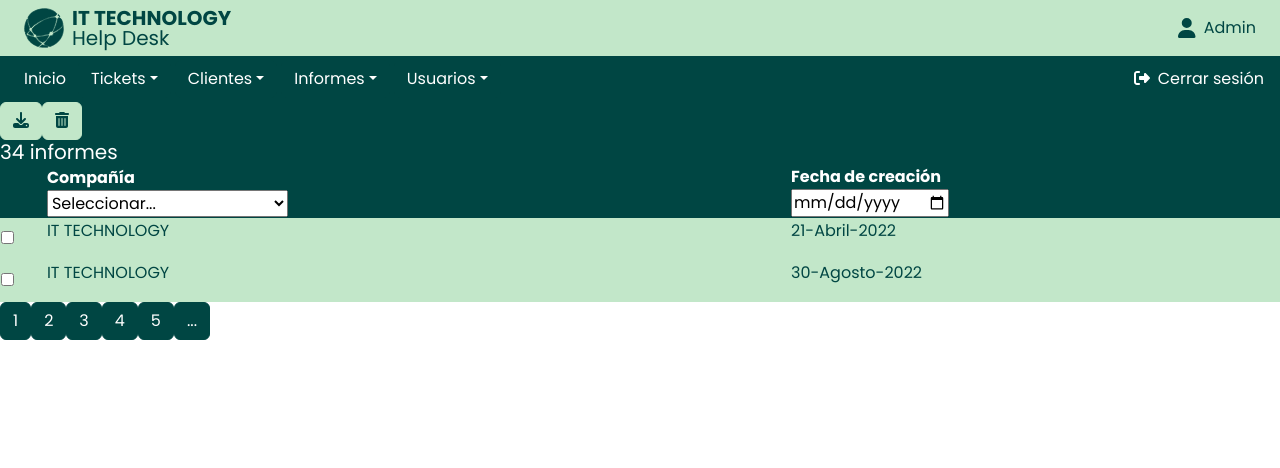
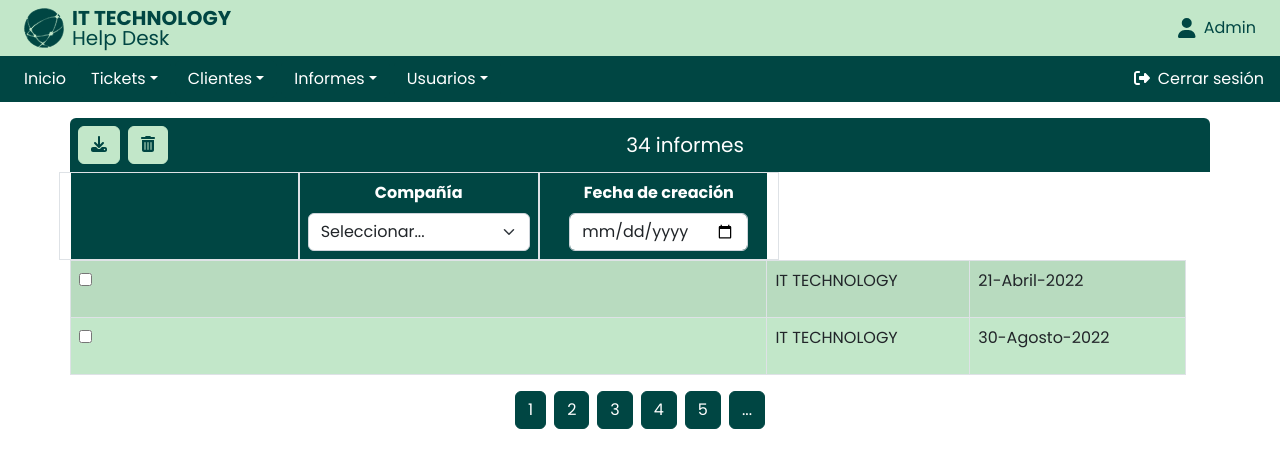
Before and after one commit to sebastianiv21/it-helpdesk, a React (Create React App) app in the folder client/: page /listado-informes in a window 1280 px wide. Shown: the top 468 px of the page. Built offline with nearby package versions, Linux system fonts and the light colour scheme.

Commit message:
Agregadas vistas de informes y clientes

```diff
--- a/client/src/pages/GenerarInforme.jsx
+++ b/client/src/pages/GenerarInforme.jsx
@@ -1,28 +1,34 @@
 import { FontAwesomeIcon } from "@fortawesome/react-fontawesome";
-import { faDownload} from "@fortawesome/free-solid-svg-icons";
+import { faDownload } from "@fortawesome/free-solid-svg-icons";
 
 const GenerarInforme = () => {
   return (
-    <div className="m-2">
-      <div className="bg-primary text-white">
-        <h5 className="m-0 ps-4 py-2">Generacion de informes</h5>
+    <div className="container m-4 mx-auto">
+      <div className="bg-primary text-white rounded-top">
+        <h5 className="m-0 ps-4 py-3">Generacion de informes</h5>
         </div>
-        <div className="bg-secondary">
-          <form>
+        <div className="bg-secondary p-3 rounded-bottom">
+          <form className="d-flex justify-content-around">
             {/* <!--Este es el formulario de la generacion de informes--> */}
-            <label htmlFor="compania">Compañía</label>
-            <select name="compania" id="compania">
+            <div className="d-flex flex-column">
+            <label htmlFor="compania" className="form-label">Compañía</label>
+            <select name="compania" id="compania" className="form-select">
               <option selected value="" disabled>Seleccionar...</option>
               <option value="FAM">Fundacion alto magdalena</option>
               <option value="varisur">Varisur</option>
               <option value="LCC">Liga contra el cancer</option>
             </select>
-            <label htmlFor="fechaInicio">Fecha Inicio</label>
-            <input type="date" name="fechaInicio" id="fechaInicio" />
-            <label htmlFor="fechaFinal">Fecha Final</label>
-            <input type="date" name="fechaFinal" id="fechaFinal" />
-            <button className="btn btn-primary text-white">
-            <FontAwesomeIcon icon={faDownload}/>
+            </div>
+            <div className="d-flex flex-column">
+            <label htmlFor="fechaInicio" className="form-label">Fecha Inicio</label>
+            <input type="date" name="fechaInicio" id="fechaInicio" className="form-control" />
+            </div>
+            <div className="d-flex flex-column">
+            <label htmlFor="fechaFinal" className="form-label">Fecha Final</label>
+            <input type="date" name="fechaFinal" id="fechaFinal" className="form-control" />
+            </div>
+            <button className="btn btn-primary text-white m-2 my-3">
+              <FontAwesomeIcon icon={faDownload}/>
               <span className="ms-2">Generar</span>
             </button>
           </form>
--- a/client/src/pages/ListadoInformes.jsx
+++ b/client/src/pages/ListadoInformes.jsx
@@ -1,64 +1,104 @@
 import { FontAwesomeIcon } from "@fortawesome/react-fontawesome";
-import { faDownload, faTrashCan} from "@fortawesome/free-solid-svg-icons";
+import { faDownload, faTrashCan } from "@fortawesome/free-solid-svg-icons";
 
 const ListadoInformes = () => {
   return (
-    <div>
-        <div>
-          <div className="bg-primary">
+    <div className="container">
+      <div className="row">
+        <div className="bg-primary d-flex p-2 position-relative rounded-top mt-3 align-items-center">
           {/* <!--Primera fila--> */}
-            <button className="btn btn-secondary text-primary">
-              <FontAwesomeIcon icon={faDownload}/>
+          <button className="btn btn-secondary text-primary me-2">
+            <FontAwesomeIcon icon={faDownload} />
           </button>
           <button className="btn btn-secondary text-primary">
-            <FontAwesomeIcon icon={faTrashCan}/>
+            <FontAwesomeIcon icon={faTrashCan} />
           </button>
-            <h5 className="text-white m-0">34 informes</h5>
+          <h5 className="text-white m-0 mx-auto">34 informes</h5>
         </div>
-          <table className="w-100">
+        <div className="row">
+          <table className="table table-bordered table-hover table-striped">
             <thead className="bg-primary text-white">
-              <tr>
-                <th></th>
-                <th>
-                  <label htmlFor="compania" className="d-block">Compañía</label>
-                  <select name="compania" id="compania">
-                    <option selected value="" disabled>Seleccionar...</option>
+              <tr className="row">
+                <th className="d-flex flex-column justify-content-center col">
+
+                </th>
+                <th className="d-flex flex-column justify-content-center col">
+                  <label htmlFor="compania" className="form-label text-center">
+                    Compañía
+                  </label>
+                  <div className="mx-auto">
+                    <select
+                      name="compania"
+                      id="compania"
+                      className="form-select"
+                    >
+                      <option selected value="" disabled>
+                        Seleccionar...
+                      </option>
                       <option value="FAM">Fundacion alto magdalena</option>
                       <option value="varisur">Varisur</option>
                       <option value="LCC">Liga contra el cancer</option>
                     </select>
+                  </div>
                 </th>
-                <th>
-                  <label htmlFor="fechaCreacion" className="d-block">Fecha de creación</label>
-                  <input type="date" name="fechaCreacion" id="fechaCreacion" />
+                <th className="d-flex flex-column justify-content-center col">
+                  <label
+                    htmlFor="fechaCreacion"
+                    className="form-label text-center"
+                  >
+                    Fecha de creación
+                  </label>
+                  <div className="mx-auto">
+                    <input
+                      type="date"
+                      name="fechaCreacion"
+                      id="fechaCreacion"
+                      className="form-control"
+                    />
+                  </div>
                 </th>
               </tr>
             </thead>
-            <tbody className="bg-secondary text-primary">
+            <tbody className="bg-secondary">
               <tr>
-                <td><input type="checkbox" name="" id="" /></td>
-                <td><p>IT TECHNOLOGY</p></td>
-                <td><p>21-Abril-2022</p></td>
+                <td>
+                  <input type="checkbox" name="" id="" />
+                </td>
+                <td>
+                  <p>IT TECHNOLOGY</p>
+                </td>
+                <td>
+                  <p>21-Abril-2022</p>
+                </td>
               </tr>
               <tr>
-                <td><input type="checkbox" name="" id="" /></td>
-                <td><p>IT TECHNOLOGY</p></td>
-                <td><p>30-Agosto-2022</p></td>
+                <td>
+                  <input type="checkbox" name="" id="" />
+                </td>
+                <td>
+                  <p>IT TECHNOLOGY</p>
+                </td>
+                <td>
+                  <p>30-Agosto-2022</p>
+                </td>
               </tr>
             </tbody>
           </table>
         </div>
-        <div>
+      </div>
+      <div className="d-flex">
         {/* <!--Botones--> */}
-          <button className="btn btn-primary text-white">1</button>
-          <button className="btn btn-primary text-white">2</button>
-          <button className="btn btn-primary text-white">3</button>
-          <button className="btn btn-primary text-white">4</button>
-          <button className="btn btn-primary text-white">5</button>
-          <button className="btn btn-primary text-white">...</button>
+        <div className="mx-auto">
+          <button className="btn btn-primary text-white mx-1">1</button>
+          <button className="btn btn-primary text-white mx-1">2</button>
+          <button className="btn btn-primary text-white mx-1">3</button>
+          <button className="btn btn-primary text-white mx-1">4</button>
+          <button className="btn btn-primary text-white mx-1">5</button>
+          <button className="btn btn-primary text-white mx-1">...</button>
         </div>
       </div>
-  )
-}
+    </div>
+  );
+};
 
-export default ListadoInformes
+export default ListadoInformes;
--- a/client/src/pages/RegistrarCliente.jsx
+++ b/client/src/pages/RegistrarCliente.jsx
@@ -1,34 +1,77 @@
 import { FontAwesomeIcon } from "@fortawesome/react-fontawesome";
-import { faBan, faFloppyDisk} from "@fortawesome/free-solid-svg-icons";
+import { faBan, faFloppyDisk } from "@fortawesome/free-solid-svg-icons";
 
 const RegistrarCliente = () => {
   return (
-    <div>
-        <h5 className="bg-primary text-white p-2 m-0">Contacto</h5>
-        <div className="bg-secondary text-primary">
-          <form>
-            <label htmlFor="email">Email(*)</label>
-            <input type="text" name="email" id="email" />
-            <label htmlFor="nombres">Nombres(*)</label>
-            <input type="text" name="nombres" id="nombres" />
-            <label htmlFor="apellidos">Apellidos(*)</label>
-            <input type="text" name="apellidos" id="apellidos" />
-            <label htmlFor="tel">Teléfono(*)</label>
-            <input type="text" name="tel" id="tel" />
-            <label htmlFor="compania">Compañía(*)</label>
-            <input type="text" name="compania" id="compania" />
-            <label htmlFor="ubicacion">Ubicación</label>
-            <input type="text" name="ubicacion" id="ubicacion" />
-            <button className="btn btn-primary text-white">
-            <FontAwesomeIcon icon={faBan}/><span className="ms-2">Cancelar</span>
-            </button>
-            <button className="btn btn-primary text-white">
-            <FontAwesomeIcon icon={faFloppyDisk}/><span className="ms-2">Guardar</span>
-            </button>
-          </form>
-        </div>
+    <div className="container m-4 mx-auto">
+      <div className="bg-primary text-white rounded-top">
+        <h5 className="m-0 ps-4 py-3">Contacto</h5>
       </div>
-  )
-}
+      <div className="bg-secondary p-3 rounded-bottom text-primary">
+        <form>
+          <div className="d-flex justify-content-around mb-3">
+            <div>
+              <label htmlFor="email" className="form-label m-0">
+                Email(*)
+              </label>
+              <input
+                type="text"
+                name="email"
+                id="email"
+                className="form-control"
+              />
+            </div>
+            <div>
+              <label htmlFor="nombres" className="form-label m-0">
+                Nombres(*)
+              </label>
+              <input
+                type="text"
+                name="nombres"
+                id="nombres"
+                className="form-control"
+              />
+            </div>
+            <div>
+              <label htmlFor="apellidos" className="form-label m-0">
+                Apellidos(*)
+              </label>
+              <input
+                type="text"
+                name="apellidos"
+                id="apellidos"
+                className="form-control"
+              />
+            </div>
+          </div>
+          <div className="d-flex justify-content-around mb-5">
+            <div>
+          <label htmlFor="tel" className="form-label m-0">Teléfono(*)</label>
+          <input type="text" name="tel" id="tel" className="form-control" />
+          </div>
+          <div>
+          <label htmlFor="compania" className="form-label m-0">Compañía(*)</label>
+          <input type="text" name="compania" id="compania" className="form-control" />
+          </div>
+          <div>
+          <label htmlFor="ubicacion" className="form-label m-0">Ubicación</label>
+          <input type="text" name="ubicacion" id="ubicacion" className="form-control" />
+          </div>
+          </div>
+          <div className="d-flex justify-content-end">
+          <button className="btn btn-primary text-white me-3">
+            <FontAwesomeIcon icon={faBan} />
+            <span className="ms-2">Cancelar</span>
+          </button>
+          <button className="btn btn-primary text-white me-5">
+            <FontAwesomeIcon icon={faFloppyDisk} />
+            <span className="ms-2">Guardar</span>
+          </button>
+          </div>
+        </form>
+      </div>
+    </div>
+  );
+};
 
-export default RegistrarCliente
+export default RegistrarCliente;
```
Lines whose indentation alone changed are shown as unchanged.
